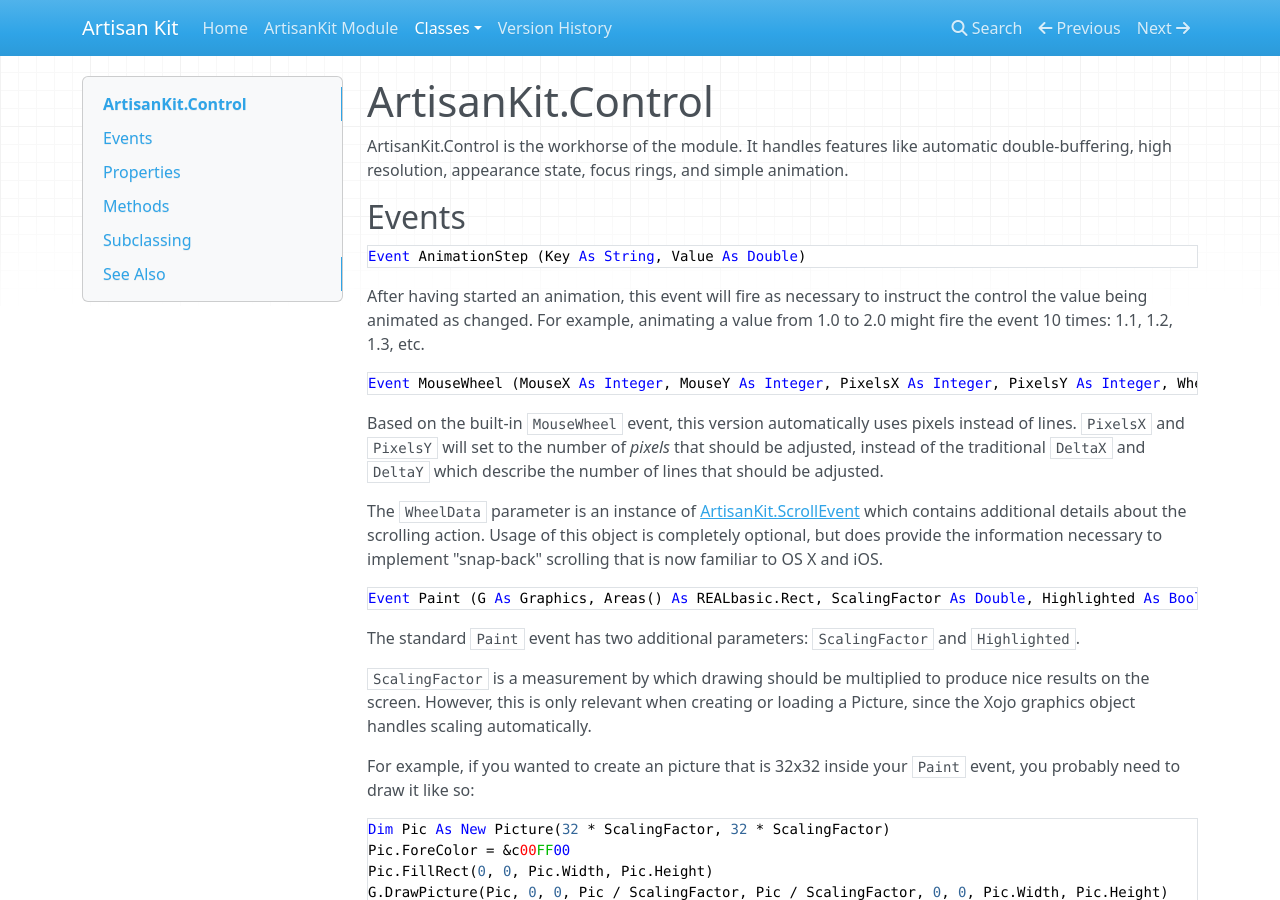
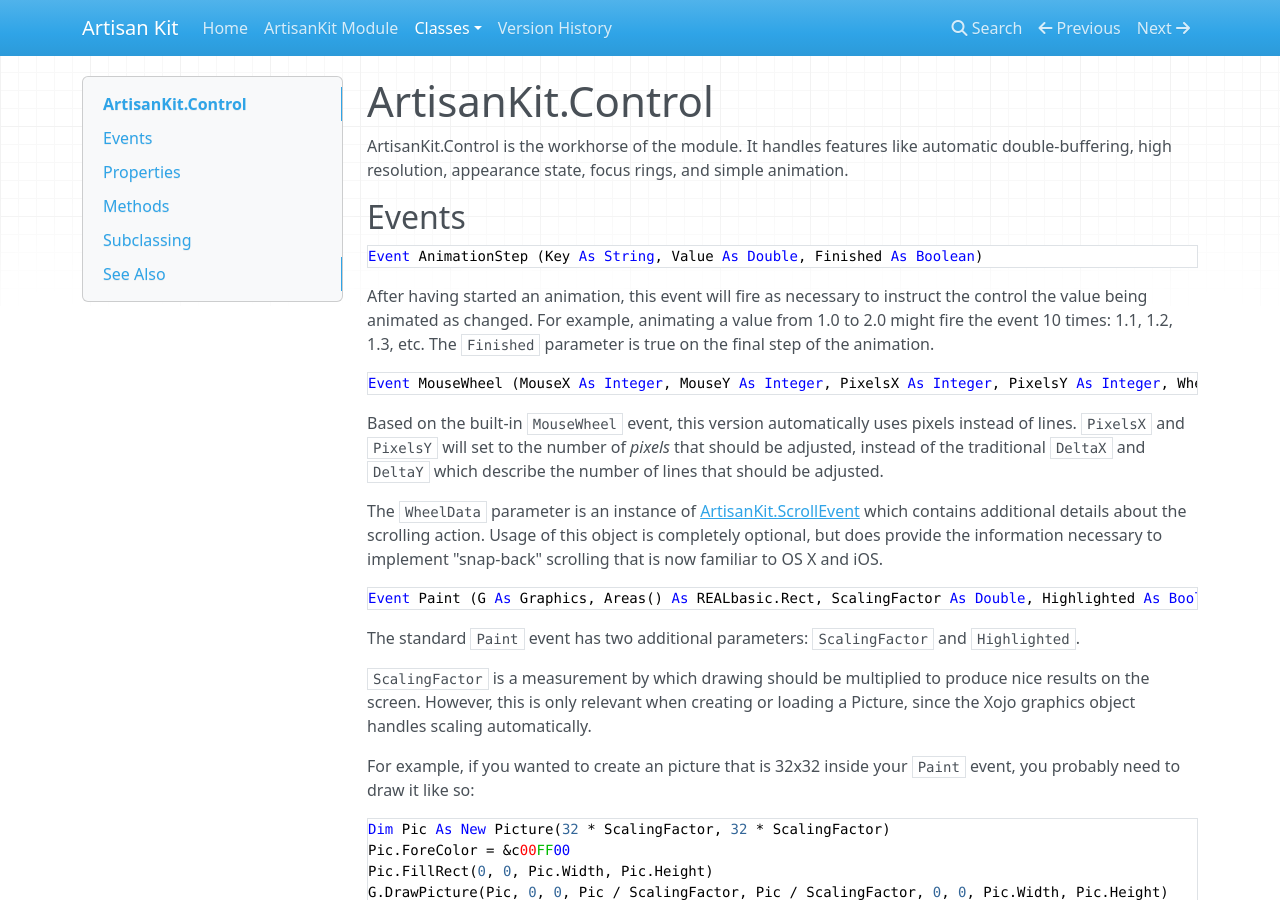
Before and after one commit to thommcgrath/ArtisanKit, an MkDocs documentation site: the page built from Documentation/docs/ArtisanKit.Control.md, in a window 1280 px wide and 900 px high. Built offline with MkDocs 1.6.1, drawn with Linux system fonts in a browser that asks for light colours; nearby versions of some CDN libraries; old or Windows-style settings are respelled for this version of MkDocs; some of the changed text lies outside the part shown.

Commit message:
Added more options for control animations.
Now possible to specify animations without easing, and know when an
animation is finished.

```diff
--- a/Documentation/docs/ArtisanKit.Control.md
+++ b/Documentation/docs/ArtisanKit.Control.md
@@ -4,8 +4,8 @@ ArtisanKit.Control is the workhorse of the module. It handles features like auto
 
 ## Events
 
-<pre id="event.animationstep"><span style="font-family: 'source-code-pro', 'menlo', 'courier', monospace; color: #000000;"><span style="color: #0000FF;">Event</span> AnimationStep (Key <span style="color: #0000FF;">As</span> <span style="color: #0000FF;">String</span>, Value <span style="color: #0000FF;">As</span> <span style="color: #0000FF;">Double</span>)</span></pre>
-After having started an animation, this event will fire as necessary to instruct the control the value being animated as changed. For example, animating a value from 1.0 to 2.0 might fire the event 10 times: 1.1, 1.2, 1.3, etc.
+<pre id="event.animationstep"><span style="font-family: 'source-code-pro', 'menlo', 'courier', monospace; color: #000000;"><span style="color: #0000FF;">Event</span> AnimationStep (Key <span style="color: #0000FF;">As</span> <span style="color: #0000FF;">String</span>, Value <span style="color: #0000FF;">As</span> <span style="color: #0000FF;">Double</span>, Finished <span style="color: #0000FF;">As</span> <span style="color: #0000FF;">Boolean</span>)</span></pre>
+After having started an animation, this event will fire as necessary to instruct the control the value being animated as changed. For example, animating a value from 1.0 to 2.0 might fire the event 10 times: 1.1, 1.2, 1.3, etc. The `Finished` parameter is true on the final step of the animation.
 
 <pre id="event.mousewheel"><span style="font-family: 'source-code-pro', 'menlo', 'courier', monospace; color: #000000;"><span style="color: #0000FF;">Event</span> MouseWheel (MouseX <span style="color: #0000FF;">As</span> <span style="color: #0000FF;">Integer</span>, MouseY <span style="color: #0000FF;">As</span> <span style="color: #0000FF;">Integer</span>, PixelsX <span style="color: #0000FF;">As</span> <span style="color: #0000FF;">Integer</span>, PixelsY <span style="color: #0000FF;">As</span> <span style="color: #0000FF;">Integer</span>, WheelData <span style="color: #0000FF;">As</span> ArtisanKit.ScrollEvent) <span style="color: #0000FF;">As</span> <span style="color: #0000FF;">Boolean</span></span></pre>
 Based on the built-in `MouseWheel` event, this version automatically uses pixels instead of lines. `PixelsX` and `PixelsY` will set to the number of _pixels_ that should be adjusted, instead of the traditional `DeltaX` and `DeltaY` which describe the number of lines that should be adjusted.
@@ -51,8 +51,8 @@ Stops drawing focus rings around each `Graphics` action.
 <pre id="method.render"><span style="font-family: 'source-code-pro', 'menlo', 'courier', monospace; color: #000000;"><span style="color: #0000FF;">Function</span> Render (Width <span style="color: #0000FF;">As</span> <span style="color: #0000FF;">Integer</span>, Height <span style="color: #0000FF;">As</span> <span style="color: #0000FF;">Integer</span>) <span style="color: #0000FF;">As</span> ArtisanKit.RetinaPicture</span></pre>
 Creates a [ArtisanKit.RetinaPicture](ArtisanKit.RetinaPicture.md) object with the control drawn at the given `Width` and `Height`. This will cause two `Paint` events, one with a `ScalingFactor` of `1.0` and the other with `2.0`.
 
-<pre id="method.startanimation"><span style="font-family: 'source-code-pro', 'menlo', 'courier', monospace; color: #000000;"><span style="color: #0000FF;">Protected</span> <span style="color: #0000FF;">Sub</span> StartAnimation (Key <span style="color: #0000FF;">As</span> <span style="color: #0000FF;">String</span>, StartValue <span style="color: #0000FF;">As</span> <span style="color: #0000FF;">Double</span>, EndValue <span style="color: #0000FF;">As</span> <span style="color: #0000FF;">Double</span>, Duration <span style="color: #0000FF;">As</span> <span style="color: #0000FF;">Double</span>)</span></pre>
-Begin an animation. `Key` is used to identify multiple animations to prevent collisions. `StartValue` is the value to begin animating from, `EndValue` is the value to animate to. `Duration` is the number of seconds the animation should require to complete.
+<pre id="method.startanimation"><span style="font-family: 'source-code-pro', 'menlo', 'courier', monospace; color: #000000;"><span style="color: #0000FF;">Protected</span> <span style="color: #0000FF;">Sub</span> StartAnimation (Key <span style="color: #0000FF;">As</span> <span style="color: #0000FF;">String</span>, StartValue <span style="color: #0000FF;">As</span> <span style="color: #0000FF;">Double</span>, EndValue <span style="color: #0000FF;">As</span> <span style="color: #0000FF;">Double</span>, Duration <span style="color: #0000FF;">As</span> <span style="color: #0000FF;">Double</span>, Ease <span style="color: #0000FF;">As</span> <span style="color: #0000FF;">Boolean</span> = <span style="color: #0000FF;">True</span>)</span></pre>
+Begin an animation. `Key` is used to identify multiple animations to prevent collisions. `StartValue` is the value to begin animating from, `EndValue` is the value to animate to. `Duration` is the number of seconds the animation should require to complete. If the `Ease` parameter is true, the animation will have a slight weight to it. It will start faster and slow down towards the end. If `Ease` is false, the rate of animation will be steady.
 
 ## Subclassing
 
```
Also changed, not shown: 3 other files.
